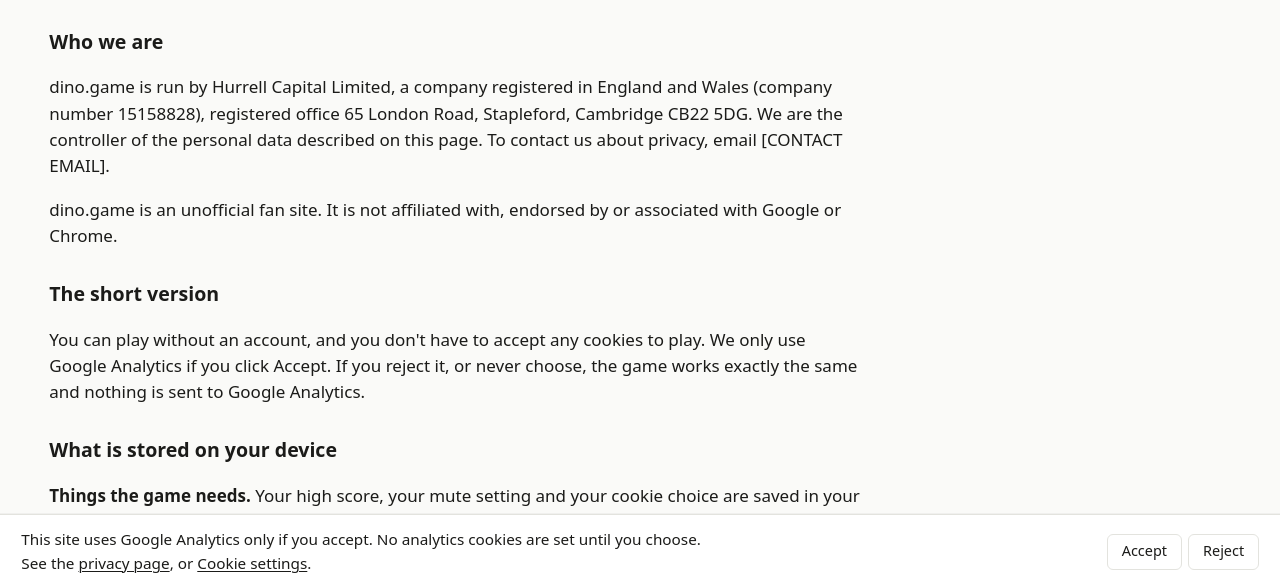
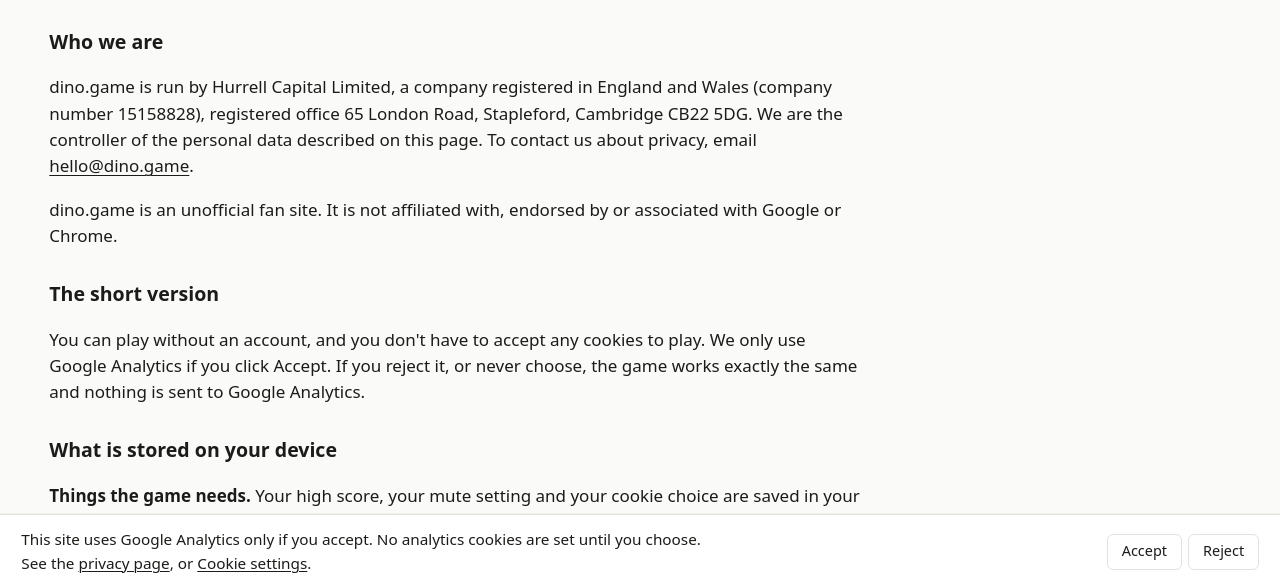
Before and after one commit to Right-Stacking5441/dino-preview, a plain HTML site: page privacy/index.html in a window 1280 px wide. Shown: the part 212-800 px from the top of the page. Drawn offline with Linux system fonts and the light colour scheme.

Commit message:
Preview: contact email and 2-month Analytics retention
Built from source 8f5b84a. The privacy page now gives hello@dino.game
as the contact address and says Google Analytics event data is kept
for 2 months. Still noindex. Nothing else changed.

```diff
--- a/privacy/index.html
+++ b/privacy/index.html
@@ -45,7 +45,7 @@
     <p>Last updated: [DATE]</p>
 
     <h2>Who we are</h2>
-    <p>dino.game is run by Hurrell Capital Limited, a company registered in England and Wales (company number 15158828), registered office 65 London Road, Stapleford, Cambridge CB22 5DG. We are the controller of the personal data described on this page. To contact us about privacy, email [CONTACT EMAIL].</p>
+    <p>dino.game is run by Hurrell Capital Limited, a company registered in England and Wales (company number 15158828), registered office 65 London Road, Stapleford, Cambridge CB22 5DG. We are the controller of the personal data described on this page. To contact us about privacy, email <a href="mailto:hello@dino.game">hello@dino.game</a>.</p>
     <p>dino.game is an unofficial fan site. It is not affiliated with, endorsed by or associated with Google or Chrome.</p>
 
     <h2>The short version</h2>
@@ -102,13 +102,13 @@
     <p>Google and Netlify, Inc. may process data in the United States and other countries. Where data leaves the UK or the EU, it is protected by one of these: Google LLC's certification under the EU-US Data Privacy Framework and its UK Extension (the UK-US data bridge); the European Commission's Standard Contractual Clauses; or the UK International Data Transfer Addendum, included in Google's data processing terms. Netlify's data processing agreement protects transfers using the EU-US Data Privacy Framework or the European Commission's Standard Contractual Clauses and, for UK data, the UK International Data Transfer Addendum to those clauses.</p>
 
     <h2>How long we keep it</h2>
-    <p>Google Analytics event data is kept for [2 months], then deleted automatically. The totals and reports we've already produced may be kept longer, but they don't identify anyone. The cookies above last up to 2 years unless you delete them or withdraw consent. Netlify's CDN traffic and access logs, which include IP addresses, are kept online for 30 days and in archival storage for up to 13 months. Logs used to investigate security or abuse can be kept for longer, up to 6 years.</p>
+    <p>Google Analytics event data is kept for 2 months, then deleted automatically. The totals and reports we've already produced may be kept longer, but they don't identify anyone. The cookies above last up to 2 years unless you delete them or withdraw consent. Netlify's CDN traffic and access logs, which include IP addresses, are kept online for 30 days and in archival storage for up to 13 months. Logs used to investigate security or abuse can be kept for longer, up to 6 years.</p>
 
     <h2>Children</h2>
     <p>The game is suitable for all ages. If you're under 13, please ask a parent or carer before clicking Accept. Analytics stays off unless someone accepts it. We don't knowingly collect anything that identifies a child.</p>
 
     <h2>Your rights</h2>
-    <p>You have the right to access, correct or delete your personal data, to restrict or object to its use, to data portability, and to withdraw consent at any time. Because we only hold pseudonymous analytics data, we may need details from you, such as your <code>_ga</code> cookie value, to find records relating to you. To use any of these rights, email [CONTACT EMAIL].</p>
+    <p>You have the right to access, correct or delete your personal data, to restrict or object to its use, to data portability, and to withdraw consent at any time. Because we only hold pseudonymous analytics data, we may need details from you, such as your <code>_ga</code> cookie value, to find records relating to you. To use any of these rights, email <a href="mailto:hello@dino.game">hello@dino.game</a>.</p>
     <p>If you're unhappy with how we handle your data, please tell us first. You also have the right to complain to the Information Commissioner's Office (<a href="https://ico.org.uk">ico.org.uk</a>, 0303 123 1113) or, in the EU, to your local data protection authority.</p>
 
     <h2>Ads</h2>
```
